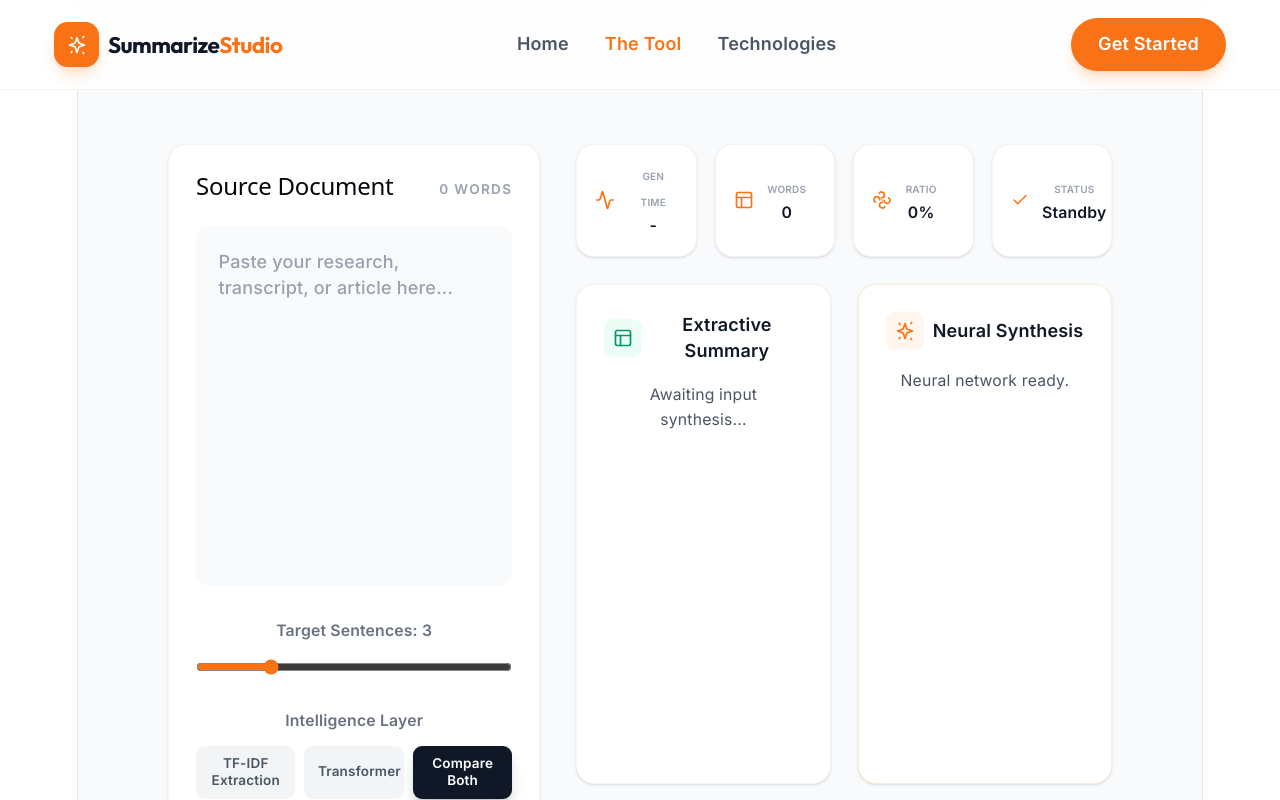
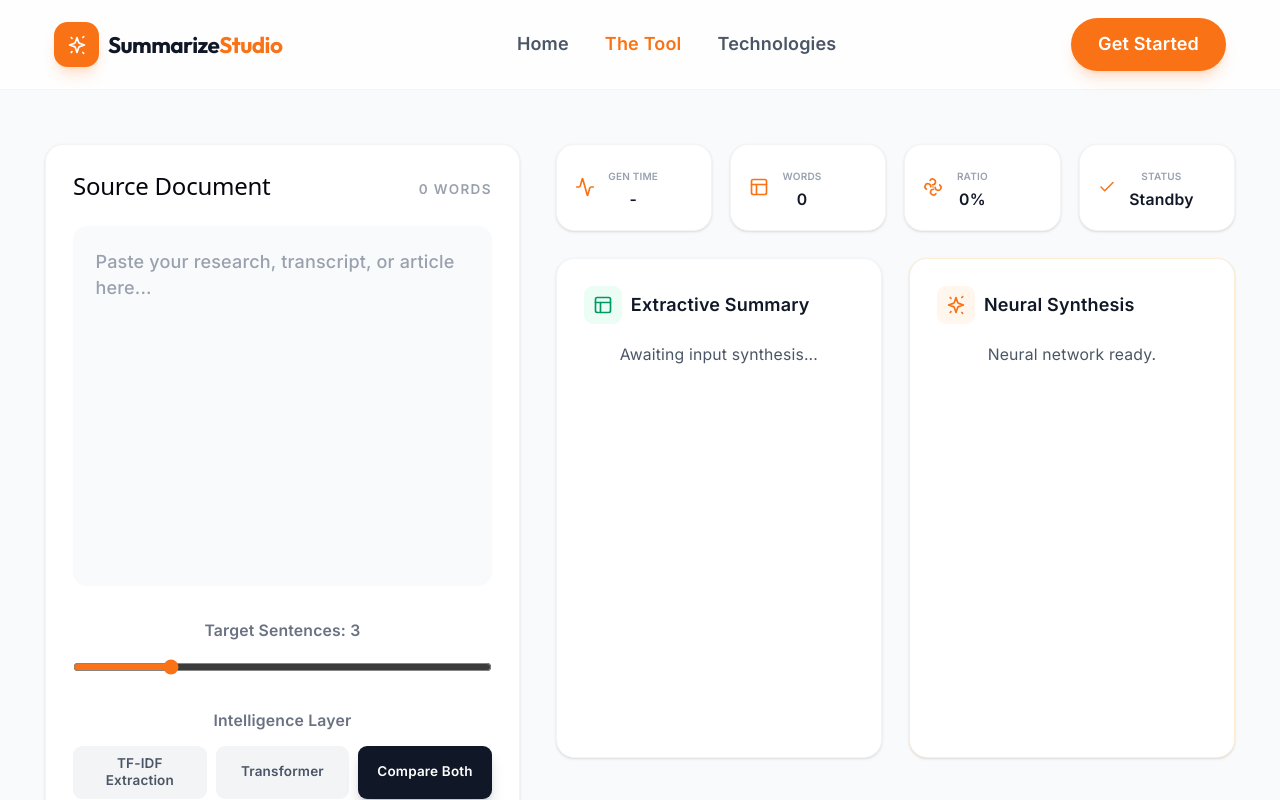
Before and after one commit to mahmoudmohamedsoc/NLP-Web-Based-Project, a React (Vite) app in the folder nlp-frontend/: page / in a window 1280 px wide. Both pictures are taken after a click on the button "The Tool". Shown: the top 800 px of the page. Built offline with nearby package versions, Linux system fonts and the light colour scheme; no server answers.

Commit message:
fix: remove root width constraints and stretch layout to full width

```diff
--- a/nlp-frontend/src/index.css
+++ b/nlp-frontend/src/index.css
@@ -56,11 +56,9 @@ body {
 }
 
 #root {
-  width: 1126px;
-  max-width: 100%;
-  margin: 0 auto;
+  width: 100%;
+  margin: 0;
   text-align: center;
-  border-inline: 1px solid var(--border);
   min-height: 100svh;
   display: flex;
   flex-direction: column;
--- a/nlp-frontend/src/summarizeApp.jsx
+++ b/nlp-frontend/src/summarizeApp.jsx
@@ -122,7 +122,7 @@ export default function App() {
   );
 
   const HomeSection = () => (
-    <section className="pt-40 pb-20 px-6 md:px-20 w-full text-center bg-[#f9fafb]">
+    <section className="pt-40 pb-20 px-6 md:px-10 w-full text-center bg-[#f9fafb]">
       <div className="inline-flex items-center gap-2 px-4 py-2 rounded-full bg-orange-50 text-[#f97316] text-sm font-bold mb-8 animate-bounce">
         <Icons.Zap /> Next-Gen AI Summarization
       </div>
@@ -164,7 +164,7 @@ export default function App() {
   );
 
   const ToolSection = () => (
-    <section className="pt-32 pb-20 px-6 md:px-20 w-full bg-[#f9fafb]">
+    <section className="pt-32 pb-20 px-6 md:px-10 w-full bg-[#f9fafb]">
       <div className="grid grid-cols-1 lg:grid-cols-12 gap-8">
 
         {/* Input Column */}
@@ -321,7 +321,7 @@ export default function App() {
   );
 
   const Footer = () => (
-    <footer className="bg-gray-50 border-t border-gray-100 py-12 px-6 md:px-20">
+    <footer className="bg-gray-50 border-t border-gray-100 py-12 px-6 md:px-10">
       <div className="w-full flex flex-col md:flex-row justify-between items-center gap-8">
         <div className="flex items-center gap-2">
           <div className="w-8 h-8 bg-[#f97316] rounded-lg flex items-center justify-center text-white text-xs">
```
